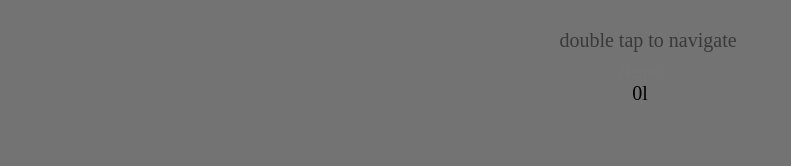
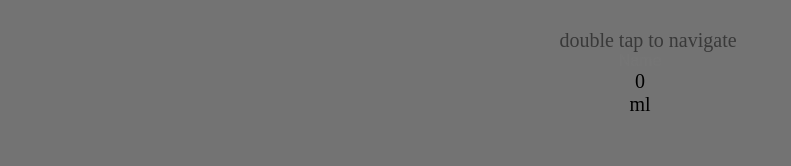
Before and after one commit to pipan/plant-journal, a Vue app: page /zone/1/pot/new in a window 1280 px wide. Shown: the part 209-375 px from the top of the page, without its empty margins (0-791 px from the left). Built offline with nearby package versions, Linux system fonts and the light colour scheme; the HTML template or start-up script is replaced by a standard one.

Commit message:
create pot colume scale

```diff
--- a/src/assets/flex.css
+++ b/src/assets/flex.css
@@ -21,3 +21,4 @@
 .gap-l { gap: var(--unit-l); }
 
 .w-50 { width: 50%; }
+.w-80 { width: 80%; }
--- a/src/components/DatetimeInput.vue
+++ b/src/components/DatetimeInput.vue
@@ -4,7 +4,7 @@ import InputField from './InputField.vue'
 import CircleSlider from './CircleSlider.vue'
 import CircleStepInput from './CircleStepInput.vue'
 import { computed, onMounted } from '@vue/runtime-core'
-import { norm, stepRound } from '../services/units'
+import { normMap, stepRound } from '../services/units'
 
 const emit = defineEmits(['change'])
 
@@ -67,9 +67,9 @@ function setTime(value) {
 onMounted(() => {
     const yearDiff = new Date(props.value.getFullYear() + 1, 0, 0, 0, 0, 0, 0).getTime() - new Date(props.value.getFullYear(), 0, 0, 0, 0, 0, 0).getTime()
     const valueDiff = props.value.getTime() - new Date(props.value.getFullYear(), 0, 0, 0, 0, 0, 0).getTime()
-    data.time = norm(props.value.getHours() * 60 + props.value.getMinutes(), 0, 24 * 60)
-    data.date = norm(valueDiff / (1000 * 60 * 60 * 24), 0, yearDiff / (1000 * 60 * 60 * 24))
-    data.year = norm(props.value.getFullYear(), 2000, 2100)
+    data.time = normMap(props.value.getHours() * 60 + props.value.getMinutes(), 0, 24 * 60)
+    data.date = normMap(valueDiff / (1000 * 60 * 60 * 24), 0, yearDiff / (1000 * 60 * 60 * 24))
+    data.year = normMap(props.value.getFullYear(), 2000, 2100)
 })
 </script>
 
--- a/src/components/NumberInput.vue
+++ b/src/components/NumberInput.vue
@@ -1,7 +1,6 @@
 <script setup>
 import { reactive } from '@vue/reactivity'
 import { onMounted } from '@vue/runtime-core'
-import { computed } from '@vue/runtime-core'
 import CircleSlider from './CircleSlider.vue'
 
 const data = reactive({
--- a/src/components/PlantBox.vue
+++ b/src/components/PlantBox.vue
@@ -102,9 +102,14 @@ function dragMove(event) {
     cursor: move;
 }
 
-.plant-box.dragging {
+.plant-box.dragging:active {
+    transform: translateX(-50%) translateY(-33%) scale(1.25);
+    z-index: 5;
+}
+
+.plant-box:active {
+    transition-duration: 0ms;
     transform: translateX(-50%) translateY(-33%) scale(1.1);
-    z-index: 5;
 }
 
 .plant-label {
--- a/src/modals/PotModal.vue
+++ b/src/modals/PotModal.vue
@@ -6,22 +6,36 @@ import InputSlider from '../components/InputSlider.vue'
 import ShapeSelect from '../components/ShapeSelect.vue'
 import { useRoute, useRouter } from 'vue-router'
 import { useCanvas } from '../stores/canvas'
+import { useScale } from '../services/scale'
+import { computed } from '@vue/runtime-core'
 
 const canvas = useCanvas()
 const route = useRoute()
 const router = useRouter()
+const scale = useScale([0.0, 0.5, 1.0], [0, 3000, 10000])
 
 const data = reactive({
     name: '',
-    volume: 0,
+    volumeNorm: scale.norm(0),
     color: 'orange',
     shape: 'circle',
+})
+
+const volume = computed(() => {
+    return scale.mapRound(data.volumeNorm, [100, 250])
+})
+
+const unit = computed(() => {
+    return volume.value >= 1000 ? 'l' : 'ml'
+})
+const volumeDisplayValue = computed(() => {
+    return volume.value >= 1000 ? (Math.round(volume.value / 10) / 100).toFixed(2) : volume.value
 })
 
 function create() {
     const pots = {
         name: data.name,
-        volume: data.volume,
+        volume: volume,
         color: data.color,
         shape: data.shape,
         x: parseFloat(route.query.x),
@@ -44,11 +58,14 @@ function close() {
     <div class="p-m column gap-l">
         <input-field placeholder="Name" :value="data.name" @change="data.name = $event"></input-field>
         <div class="row row--center">
-            <div class="plant" :class="['shape--' + data.shape, 'color--' + data.color]">{{ Math.round(data.volume * 10) }}l</div>
+            <div class="plant" :class="['shape--' + data.shape, 'color--' + data.color]">
+                <div>{{ volumeDisplayValue }}</div>
+                <div class="text-s text-secondary">{{ unit }}</div>
+            </div>
         </div>
         <div class="row row--center">
-            <div class="w-50">
-                <input-slider :value="data.volume" @change="data.volume = $event"></input-slider>
+            <div class="w-80">
+                <input-slider :value="data.volumeNorm" @change="data.volumeNorm = $event"></input-slider>
             </div>
         </div>
 
@@ -78,9 +95,10 @@ function close() {
     box-sizing: border-box;
     font-size: 20px;
     display: flex;
-    flex-direction: row;
+    flex-direction: column;
     justify-content: center;
     align-items: center;
+    gap: var(--unit-s);
     background-color: var(--color-bg);
     transition: border-radius 120ms ease, height 120ms ease, margin 120ms ease, border-color 120ms ease;
 }
--- /dev/null
+++ b/src/services/scale.js
@@ -0,0 +1,29 @@
+import { normMap, stepRound } from './units'
+
+export function useScale(normBreakpoints, mapBreakpoints) {
+    function norm(value) {
+        let result = 0
+        for (let i = 1; i < normBreakpoints.length; i++) {
+            result += normMap(value, mapBreakpoints[i - 1], mapBreakpoints[i]) * (normBreakpoints[i] - normBreakpoints[i - 1])
+        }
+        return result
+    }
+
+    function map(value) {
+        let result = 0
+        for (let i = 1; i < mapBreakpoints.length; i++) {
+            result += normMap(value, normBreakpoints[i - 1], normBreakpoints[i]) * (mapBreakpoints[i] - mapBreakpoints[i - 1])
+        }
+        return result
+    }
+
+    function mapRound(value, roundBreakpoints) {
+        let result = 0
+        for (let i = 1; i < normBreakpoints.length; i++) {
+            result += stepRound(normMap(value, normBreakpoints[i - 1], normBreakpoints[i]) * (mapBreakpoints[i] - mapBreakpoints[i - 1]), roundBreakpoints[i - 1])
+        }
+        return result
+    }
+
+    return { norm, map, mapRound }
+}
--- a/src/services/units.js
+++ b/src/services/units.js
@@ -1,4 +1,4 @@
-export function norm(value, start, end) {
+export function normMap(value, start, end) {
     const result = (value - start) / (end - start)
     return Math.max(0.0, Math.min(1.0, result))
 }
@@ -8,9 +8,9 @@ export function stepRound(value, step) {
 }
 
 export function volumeNorm(value) {
-    return (norm(value, 0, 1000) * 0.35) + (norm(value, 1000, 3000) * 0.35) + (norm(value, 3000, 10000) * 0.3)
+    return (normMap(value, 0, 1000) * 0.35) + (normMap(value, 1000, 3000) * 0.35) + (normMap(value, 3000, 10000) * 0.3)
 }
 
 export function volumeMap(value) {
-    return stepRound(norm(value, 0.0, 0.35) * 1000, 50) + stepRound(norm(value, 0.35, 0.7) * 2000, 100) + stepRound(norm(value, 0.7, 1.0) * 7000, 250)
+    return stepRound(normMap(value, 0.0, 0.35) * 1000, 50) + stepRound(normMap(value, 0.35, 0.7) * 2000, 100) + stepRound(normMap(value, 0.7, 1.0) * 7000, 250)
 }
--- a/src/stores/canvas.js
+++ b/src/stores/canvas.js
@@ -1,4 +1,4 @@
-import { ref, computed } from 'vue'
+import { ref } from 'vue'
 import { defineStore } from 'pinia'
 import { usePots } from './pots'
 
--- a/src/stores/pots.js
+++ b/src/stores/pots.js
@@ -1,4 +1,4 @@
-import { ref, computed } from 'vue'
+import { ref } from 'vue'
 import { defineStore } from 'pinia'
 
 export const usePots = defineStore('pots', () => {
```
